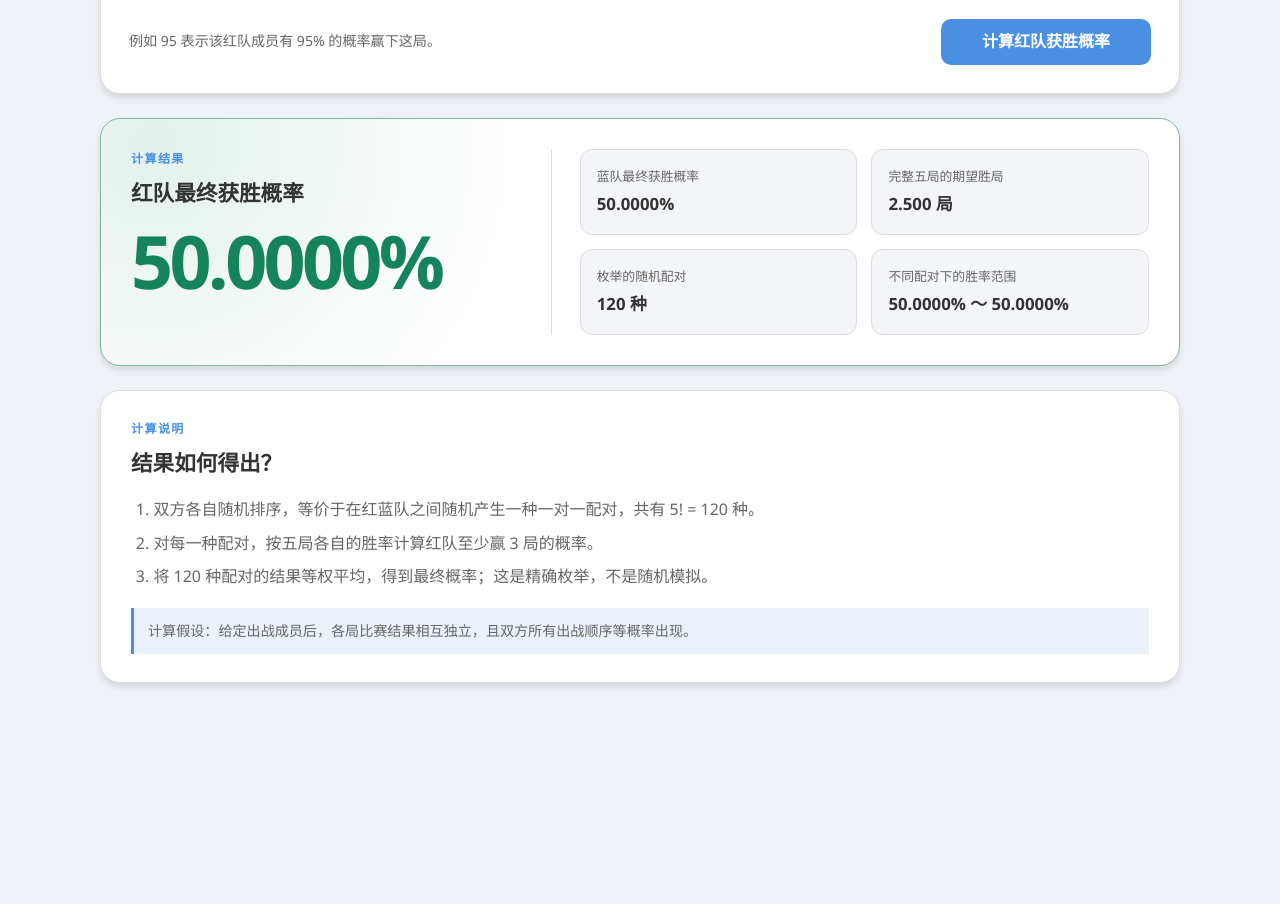
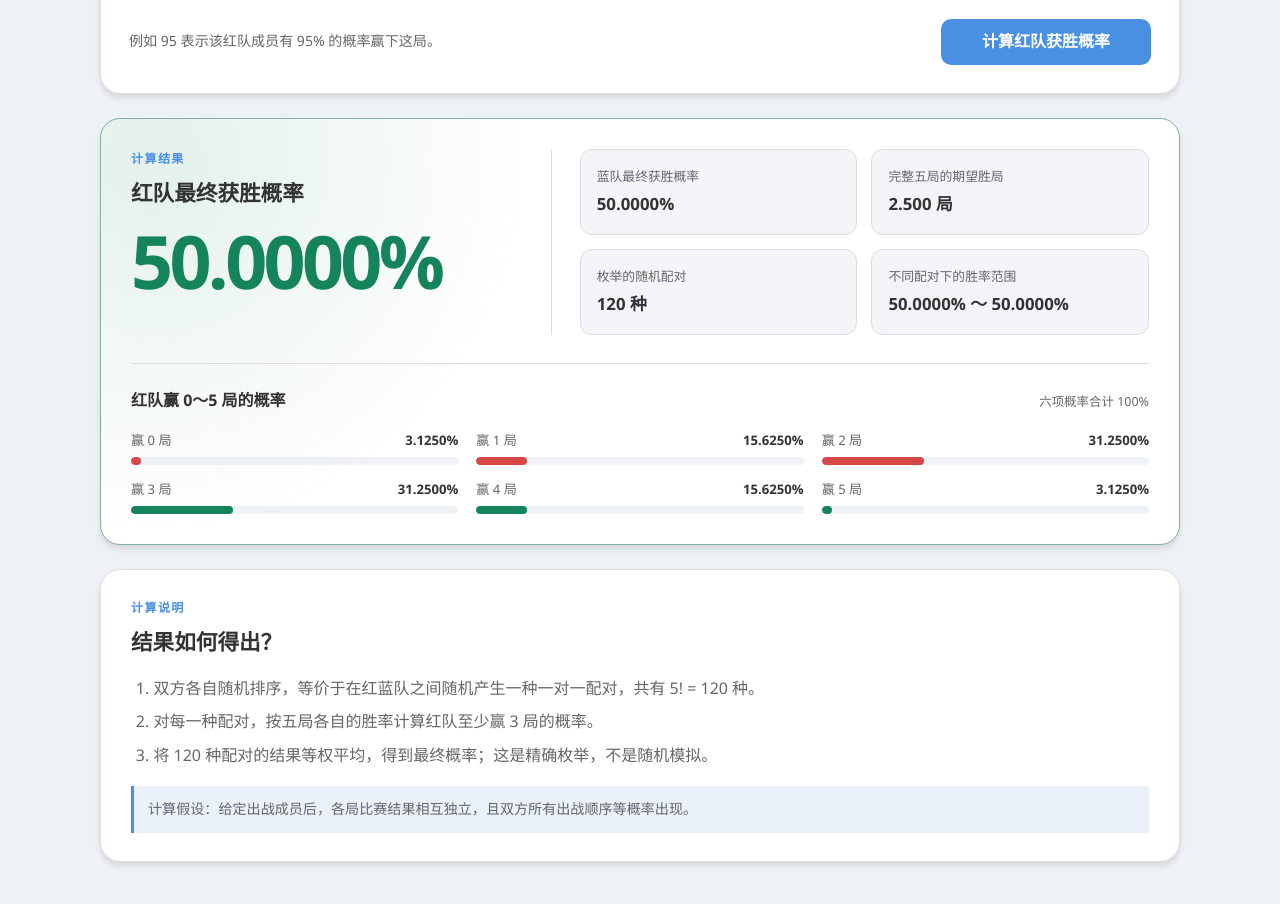
Before and after one commit to ZhiyuuuHa/web-tools, a plain HTML site: page tools/team-win-probability/index.html in a window 1280 px wide. Shown: the part 947-1851 px from the top of the page. Before the commit the page ends 1694 px from the top, so only its background shows below. Drawn offline with Linux system fonts and the light colour scheme.

Commit message:
feat: show CJJC win count distribution

```diff
--- a/tools/team-win-probability/calculator.js
+++ b/tools/team-win-probability/calculator.js
@@ -35,7 +35,7 @@
      * @param {number} winsRequired
      * @returns {number}
      */
-    function probabilityOfAtLeastWins(gameProbabilities, winsRequired) {
+    function winCountDistribution(gameProbabilities) {
         const distribution = new Array(gameProbabilities.length + 1).fill(0);
         distribution[0] = 1;
 
@@ -47,7 +47,11 @@
             }
         });
 
-        return distribution.slice(winsRequired).reduce(function (sum, value) {
+        return distribution;
+    }
+
+    function probabilityOfAtLeastWins(gameProbabilities, winsRequired) {
+        return winCountDistribution(gameProbabilities).slice(winsRequired).reduce(function (sum, value) {
             return sum + value;
         }, 0);
     }
@@ -79,7 +83,7 @@
      * 对每种匹配计算系列赛获胜概率再取平均，即为精确结果。
      *
      * @param {number[][]} matrix matrix[i][j] 为红队 i 战胜蓝队 j 的概率
-     * @returns {{winProbability: number, expectedWins: number, matchupCount: number, minMatchupProbability: number, maxMatchupProbability: number}}
+     * @returns {{winProbability: number, winDistribution: number[], expectedWins: number, matchupCount: number, minMatchupProbability: number, maxMatchupProbability: number}}
      */
     function calculateTeamWinProbability(matrix) {
         validateMatrix(matrix);
@@ -94,14 +98,21 @@
         let expectedWinsSum = 0;
         let minMatchupProbability = 1;
         let maxMatchupProbability = 0;
+        const winDistributionSum = new Array(teamSize + 1).fill(0);
 
         blueOrders.forEach(function (blueOrder) {
             const gameProbabilities = blueOrder.map(function (blueIndex, redIndex) {
                 return matrix[redIndex][blueIndex];
             });
-            const matchupProbability = probabilityOfAtLeastWins(gameProbabilities, winsRequired);
+            const matchupDistribution = winCountDistribution(gameProbabilities);
+            const matchupProbability = matchupDistribution.slice(winsRequired).reduce(function (sum, probability) {
+                return sum + probability;
+            }, 0);
 
             probabilitySum += matchupProbability;
+            matchupDistribution.forEach(function (probability, wins) {
+                winDistributionSum[wins] += probability;
+            });
             expectedWinsSum += gameProbabilities.reduce(function (sum, probability) {
                 return sum + probability;
             }, 0);
@@ -111,6 +122,9 @@
 
         return {
             winProbability: probabilitySum / blueOrders.length,
+            winDistribution: winDistributionSum.map(function (probability) {
+                return probability / blueOrders.length;
+            }),
             expectedWins: expectedWinsSum / blueOrders.length,
             matchupCount: blueOrders.length,
             minMatchupProbability: minMatchupProbability,
@@ -121,6 +135,7 @@
     return {
         calculateTeamWinProbability: calculateTeamWinProbability,
         probabilityOfAtLeastWins: probabilityOfAtLeastWins,
+        winCountDistribution: winCountDistribution,
         validateMatrix: validateMatrix
     };
 });
--- a/tools/team-win-probability/index.html
+++ b/tools/team-win-probability/index.html
@@ -94,6 +94,14 @@
                     <dd id="probabilityRangeValue">—</dd>
                 </div>
             </dl>
+
+            <div class="win-distribution-section" aria-labelledby="distributionTitle">
+                <div class="distribution-heading">
+                    <h3 id="distributionTitle">红队赢 0～5 局的概率</h3>
+                    <span>六项概率合计 100%</span>
+                </div>
+                <div id="winDistribution" class="win-distribution"></div>
+            </div>
         </section>
 
         <section class="method-card" aria-labelledby="methodTitle">
--- a/tools/team-win-probability/script.js
+++ b/tools/team-win-probability/script.js
@@ -14,6 +14,7 @@
     const expectedWinsValue = document.getElementById('expectedWinsValue');
     const matchupCountValue = document.getElementById('matchupCountValue');
     const probabilityRangeValue = document.getElementById('probabilityRangeValue');
+    const winDistribution = document.getElementById('winDistribution');
     const errorMessage = document.getElementById('errorMessage');
     const calculateButton = document.getElementById('calculateButton');
     const equalButton = document.getElementById('equalButton');
@@ -127,6 +128,45 @@
         return (probability * 100).toFixed(4) + '%';
     }
 
+    function buildWinDistribution() {
+        for (let wins = 0; wins <= TEAM_SIZE; wins += 1) {
+            const item = document.createElement('div');
+            item.className = 'distribution-item';
+            item.dataset.wins = String(wins);
+
+            const label = document.createElement('div');
+            label.className = 'distribution-label';
+
+            const name = document.createElement('span');
+            name.textContent = '赢 ' + wins + ' 局';
+
+            const value = document.createElement('strong');
+            value.textContent = '—';
+
+            const track = document.createElement('div');
+            track.className = 'distribution-track';
+            track.setAttribute('aria-hidden', 'true');
+
+            const bar = document.createElement('span');
+            bar.className = 'distribution-bar';
+
+            label.appendChild(name);
+            label.appendChild(value);
+            track.appendChild(bar);
+            item.appendChild(label);
+            item.appendChild(track);
+            winDistribution.appendChild(item);
+        }
+    }
+
+    function updateWinDistribution(distribution) {
+        document.querySelectorAll('.distribution-item').forEach(function (item) {
+            const probability = distribution[Number(item.dataset.wins)];
+            item.querySelector('strong').textContent = formatPercent(probability);
+            item.querySelector('.distribution-bar').style.width = (probability * 100) + '%';
+        });
+    }
+
     function calculate() {
         try {
             const matrix = readMatrix();
@@ -138,6 +178,7 @@
             matchupCountValue.textContent = result.matchupCount + ' 种';
             probabilityRangeValue.textContent =
                 formatPercent(result.minMatchupProbability) + ' ～ ' + formatPercent(result.maxMatchupProbability);
+            updateWinDistribution(result.winDistribution);
             errorMessage.textContent = '';
             resultPanel.classList.remove('has-error');
         } catch (error) {
@@ -154,6 +195,7 @@
     }
 
     buildMatrix();
+    buildWinDistribution();
 
     calculateButton.addEventListener('click', calculate);
     equalButton.addEventListener('click', function () {
--- a/tools/team-win-probability/style.css
+++ b/tools/team-win-probability/style.css
@@ -367,6 +367,70 @@ input {
     font-weight: 750;
 }
 
+.win-distribution-section {
+    grid-column: 1 / -1;
+    padding-top: 24px;
+    border-top: 1px solid var(--border-color);
+}
+
+.distribution-heading {
+    display: flex;
+    justify-content: space-between;
+    align-items: baseline;
+    gap: 16px;
+    margin-bottom: 16px;
+}
+
+.distribution-heading h3 {
+    margin: 0;
+    font-size: 1rem;
+}
+
+.distribution-heading span {
+    color: var(--text-secondary);
+    font-size: 0.78rem;
+}
+
+.win-distribution {
+    display: grid;
+    grid-template-columns: repeat(3, minmax(0, 1fr));
+    gap: 14px 18px;
+}
+
+.distribution-label {
+    display: flex;
+    justify-content: space-between;
+    gap: 12px;
+    margin-bottom: 6px;
+    font-size: 0.82rem;
+}
+
+.distribution-label span {
+    color: var(--text-secondary);
+}
+
+.distribution-track {
+    height: 8px;
+    overflow: hidden;
+    border-radius: 99px;
+    background: var(--bg-color);
+}
+
+.distribution-bar {
+    display: block;
+    width: 0;
+    height: 100%;
+    border-radius: inherit;
+    background: var(--red-team);
+    transition: width 0.35s ease;
+}
+
+.distribution-item[data-wins="3"] .distribution-bar,
+.distribution-item[data-wins="4"] .distribution-bar,
+.distribution-item[data-wins="5"] .distribution-bar {
+    background: var(--success-color);
+}
+
 .method-card {
     margin-top: 24px;
     padding: 28px 30px;
@@ -465,6 +529,16 @@ input {
         grid-template-columns: 1fr;
     }
 
+    .win-distribution {
+        grid-template-columns: 1fr;
+    }
+
+    .distribution-heading {
+        align-items: flex-start;
+        flex-direction: column;
+        gap: 2px;
+    }
+
     .matrix-legend {
         padding-left: 4px;
         padding-right: 4px;
```
Also changed, not shown: tools/team-win-probability/calculator.test.js (+7 -0 lines).
